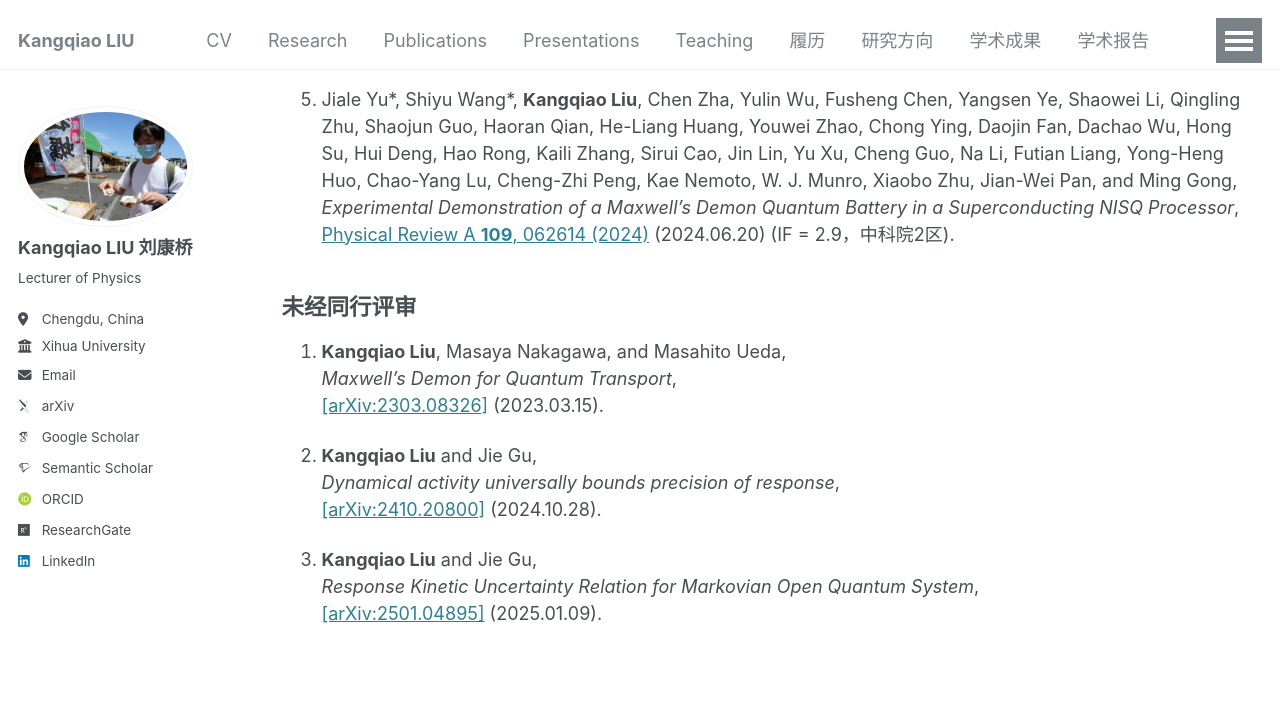
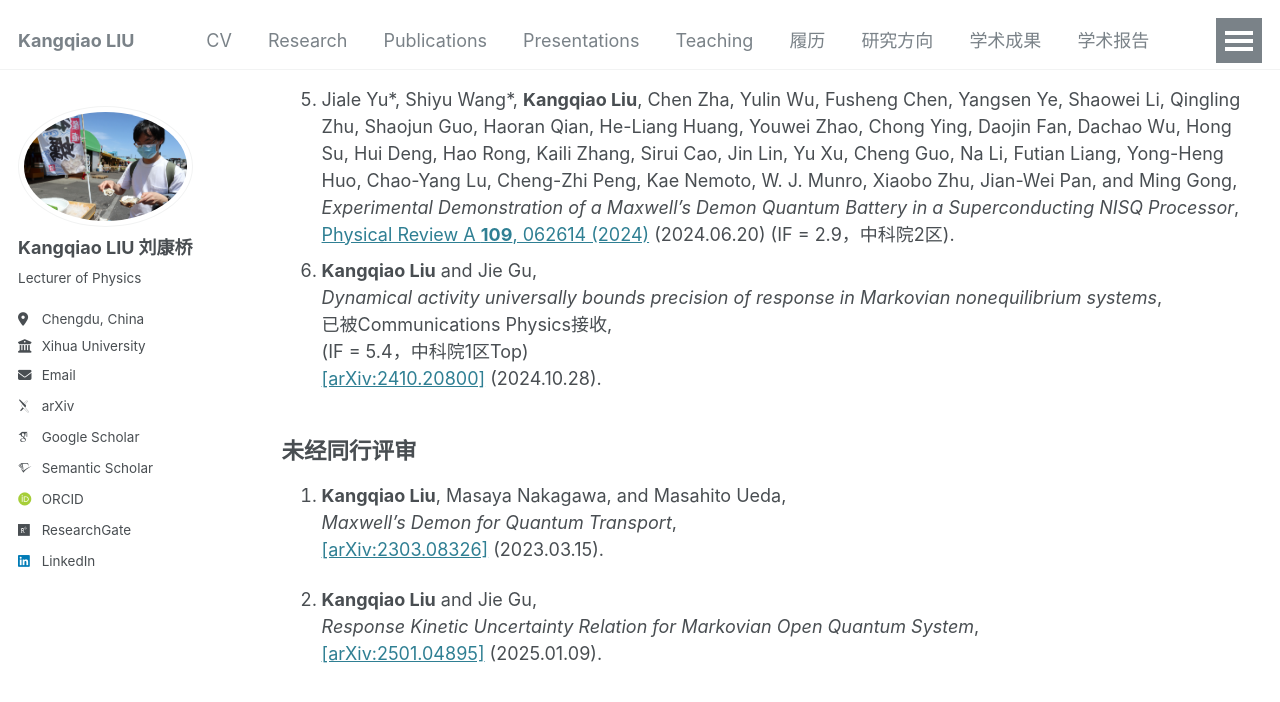
Before and after one commit to KangqiaoLiu/KangqiaoLiu.github.io, a Jekyll site: the page built from _pages/publications_zh.md, in a window 1280 px wide and 900 px high, scrolled down 925 px. Shown: the top 702 px of the window. Built offline with Jekyll 4.4.1, drawn with Linux system fonts in a browser that asks for light colours; some web fonts are replaced.

Commit message:
Update publications_zh.md

```diff
--- a/_pages/publications_zh.md
+++ b/_pages/publications_zh.md
@@ -43,6 +43,11 @@ redirect_from:
   *Experimental Demonstration of a Maxwell's Demon Quantum Battery in a Superconducting NISQ Processor*,<br />
   [Physical Review A **109**, 062614 (2024)](https://journals.aps.org/pra/abstract/10.1103/PhysRevA.109.062614) (2024.06.20)
   (IF = 2.9，中科院2区).
+6. **Kangqiao Liu** and Jie Gu,<br />
+  *Dynamical activity universally bounds precision of response in Markovian nonequilibrium systems*,<br />
+  已被Communications Physics接收,<br />
+   (IF = 5.4，中科院1区Top)<br />
+  [[arXiv:2410.20800]](https://arxiv.org/abs/2410.20800) (2024.10.28).
 
 
 ## **未经同行评审**
```
Also changed, not shown: other parts of _pages/publications_zh.md (+0 -4 lines).
